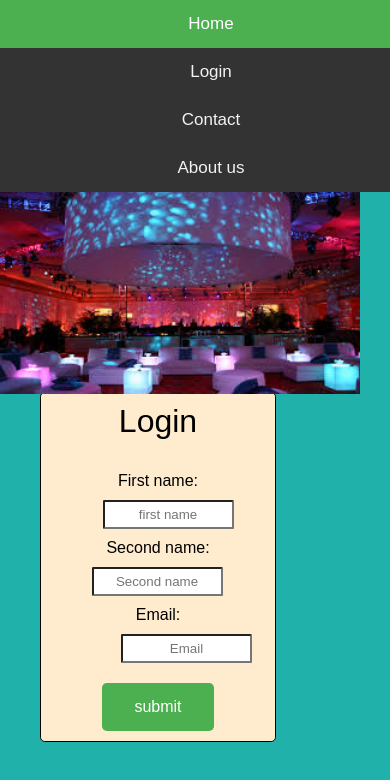
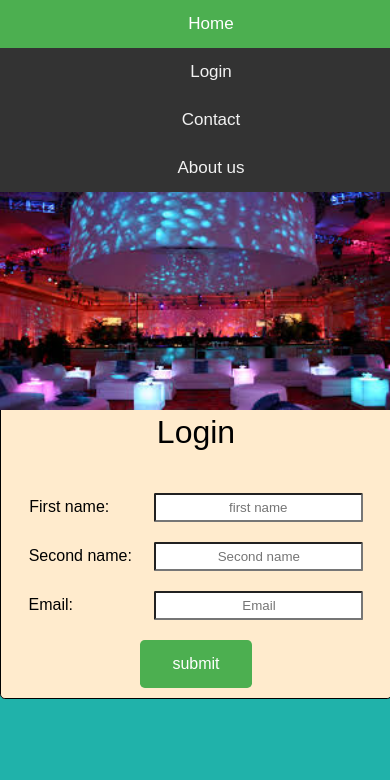
Before and after one commit to mozzy22/Event-level-App, a plain HTML site: page html/Front.html in a window 390 px wide. Drawn offline with Linux system fonts and the light colour scheme.

Commit message:
improve responsiveness [#160163573]

```diff
--- a/css/front.css
+++ b/css/front.css
@@ -96,6 +96,7 @@ p{
 
   #left {
       float: left;
+      width:36.5%;
   }
 
 
@@ -106,8 +107,8 @@ p{
   }
 
   #image2 {
-    height :300px;
-    width:500px;
+    height :50%;
+    width:100%;
 }
 
 
@@ -126,14 +127,14 @@ p{
         display:none;
     }
     #image1 {
-        height :200px;
-        width:200px;
+        height :50%;
+        width:100%;
     }
     #left {
         margin-top:0px;
         height:40%;
-        width:50%;
-        margin-left:200px;
+        width:100%;
+        /* margin-left:200px; */
 
     }
 
@@ -166,23 +167,23 @@ p{
 
     #form {
         text-align:center;
-        width:60%;
+        width:100%;
         margin-top:200px;
         background-color:blanchedalmond;
-        margin-left:40px;
+        margin-left:0px;
 
     }
 
 
       #left {
         margin:0px;
-        width: 120px;
-        margin-right: 40px;
+        width: 100%;
+
 
       }
       #image1 {
-        height :300%;
-        width:300%;
+        height :15%;
+        width:100%;
         margin-right: 0px;
     }
     .topnav a {
--- a/html/Front.html
+++ b/html/Front.html
@@ -1,7 +1,7 @@
 <!DOCTYPE html>
 <html>
   <head>
-    <title>index</title>
+    <title>Events App</title>
     <link rel="stylesheet" href="../css/front.css">
 
     <meta charset="UTF-8">
@@ -23,7 +23,7 @@
 
       <div  id = "left">
           <div>
-         <img id= "image1" src="../images/event2.jpg">
+         <img id= "image1" src="../images/event2.jpg" >
         </div>
 
          <div>
```
